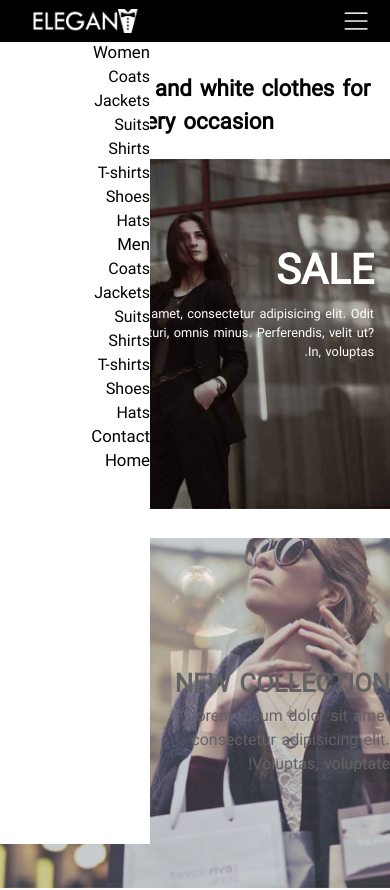
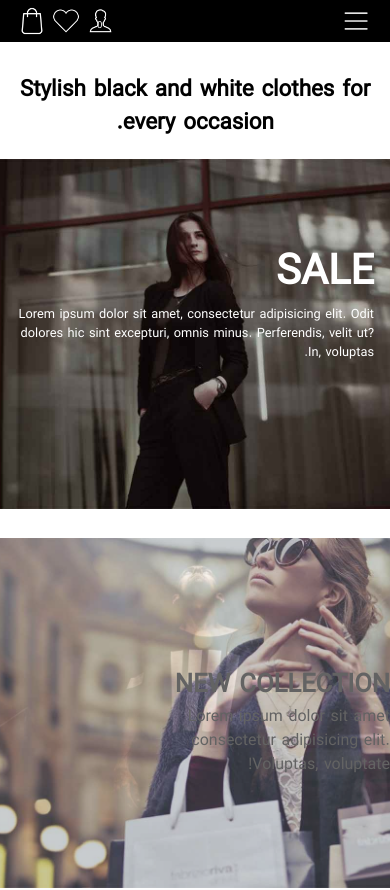
Before and after one commit to alichatraei/Ali_Chatraei_final_project, a React (Create React App) app: page / in a window 390 px wide. Shown: the top 890 px of the page. Built offline with nearby package versions, Linux system fonts and the light colour scheme.

Commit message:
Make side drawer responsive

```diff
--- a/src/components/Navigation/Navigation.scss
+++ b/src/components/Navigation/Navigation.scss
@@ -1,4 +1,4 @@
-@import '../../index.scss';
+@import "../../index.scss";
 
 .header {
   position: fixed;
@@ -59,7 +59,7 @@
       margin: 0 14px;
       cursor: pointer;
       border-bottom: 1px solid transparent;
-      transition: all .2s ease-in-out;
+      transition: all 0.2s ease-in-out;
 
       &:hover {
         border-bottom: 1px solid #fff;
@@ -86,7 +86,7 @@
       position: absolute;
       z-index: -1;
       color: #fff;
-      font-size: .6em;
+      font-size: 0.6em;
       top: 62%;
       left: 83%;
       transform: translate(-50%, -50%);
@@ -100,12 +100,12 @@
   display: flex;
   flex-direction: column;
   align-items: flex-start;
-  z-index: 30;
+  z-index: 99;
   height: 100%;
   width: 74%;
   max-width: 240px;
   background: #fff;
-  transition: all .2s ease-in-out;
+  transition: all 0.2s ease-in-out;
 
   @include mediaMd {
     display: none;
@@ -137,7 +137,7 @@
     .nav-link {
       cursor: pointer;
       border-bottom: 1px solid transparent;
-      transition: all .2s ease-in-out;
+      transition: all 0.2s ease-in-out;
       color: #000;
       font-size: 1em;
 
@@ -159,5 +159,5 @@
 }
 
 .close {
-  transform: translateX(-100%);
+  transform: translateX(-500%);
 }
```
